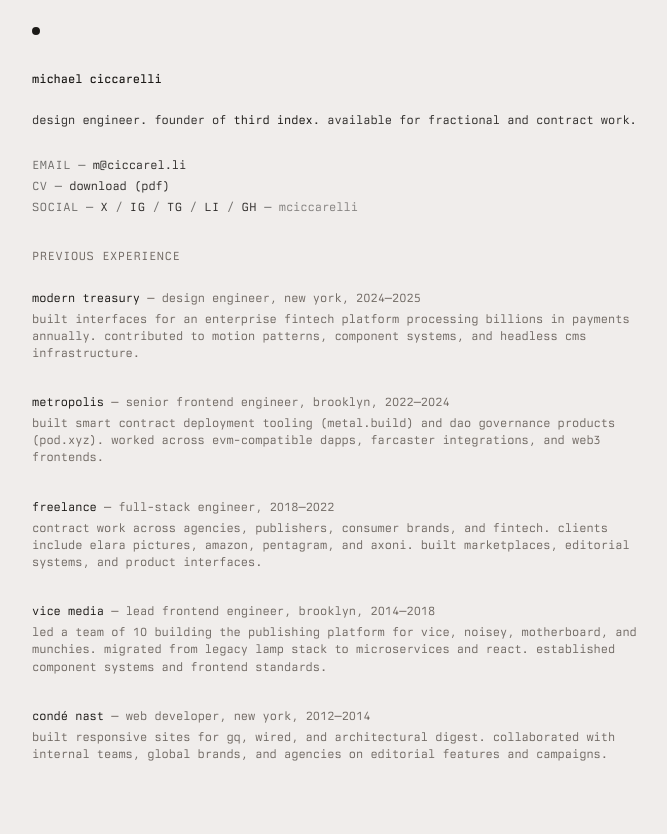
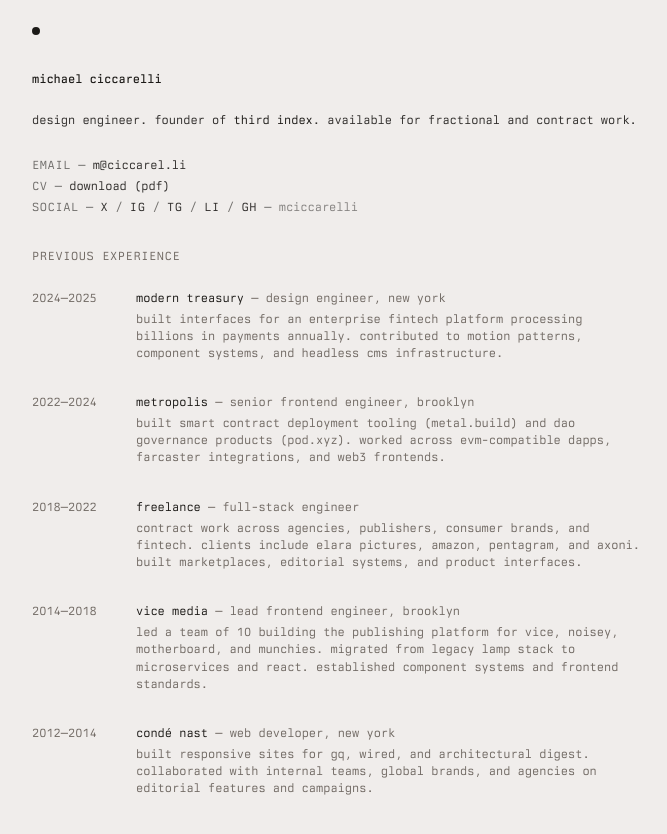
Before and after one commit to mciccarelli/personal-site, a Next.js app: page / in a window 1280 px wide. Shown: the top 834 px of the page, without its empty margins (304-971 px from the left). Built offline with nearby package versions, Linux system fonts and the light colour scheme.

Commit message:
ui polish

```diff
--- a/app/page.tsx
+++ b/app/page.tsx
@@ -84,8 +84,11 @@ export default function Home() {
             </h2>
             <ol className="space-y-8">
               {timeline.map((item, i) => (
-                <li key={i} className="text-foreground/80">
-                  <div>
+                <li key={i} className="text-foreground/80 md:flex md:gap-6">
+                  <span className="text-muted-foreground mb-1 block tabular-nums md:mb-0 md:w-20 md:shrink-0">
+                    {item.year}
+                  </span>
+                  <div className="md:flex-1">
                     {item.url ? (
                       <a
                         href={item.url}
@@ -101,10 +104,10 @@ export default function Home() {
                     <span className="text-muted-foreground">
                       {' '}
                       — {item.role}
-                      {item.location ? `, ${item.location}` : ''}, {item.year}
+                      {item.location ? `, ${item.location}` : ''}
                     </span>
+                    <p className="text-muted-foreground mt-1">{item.description}</p>
                   </div>
-                  <p className="text-muted-foreground mt-1">{item.description}</p>
                 </li>
               ))}
             </ol>
```
